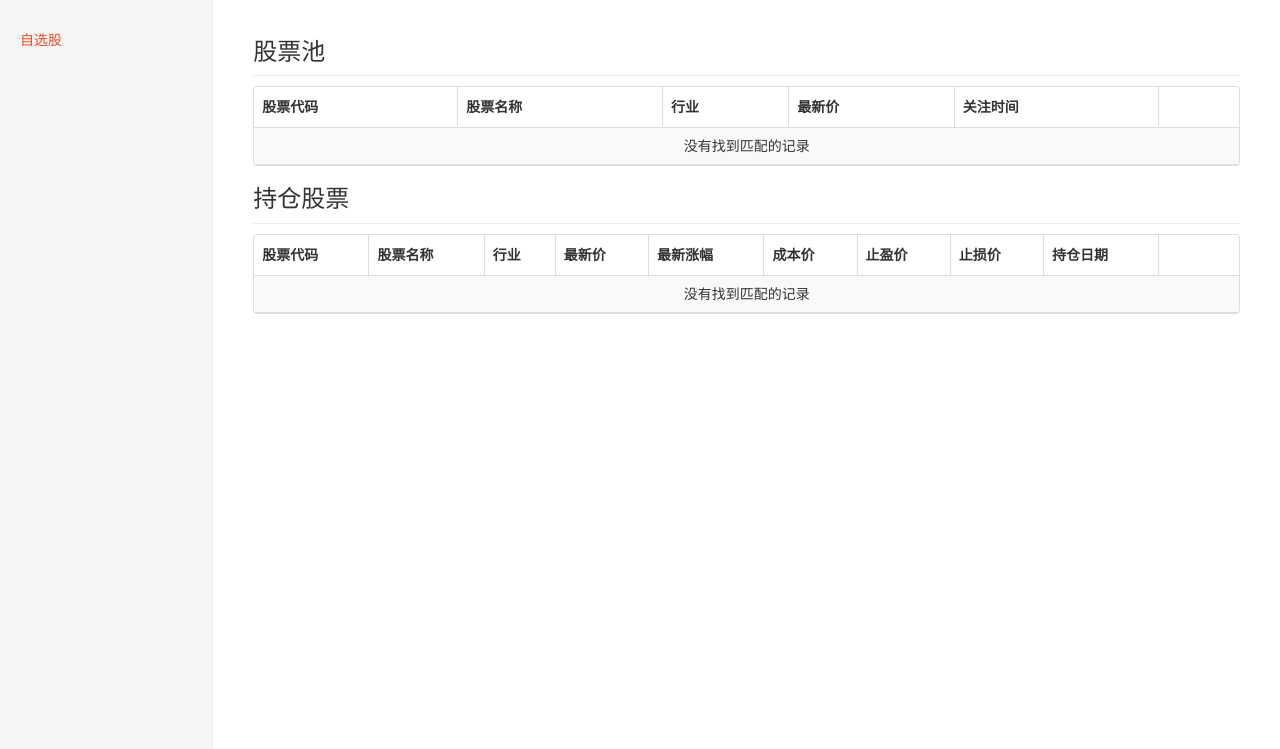
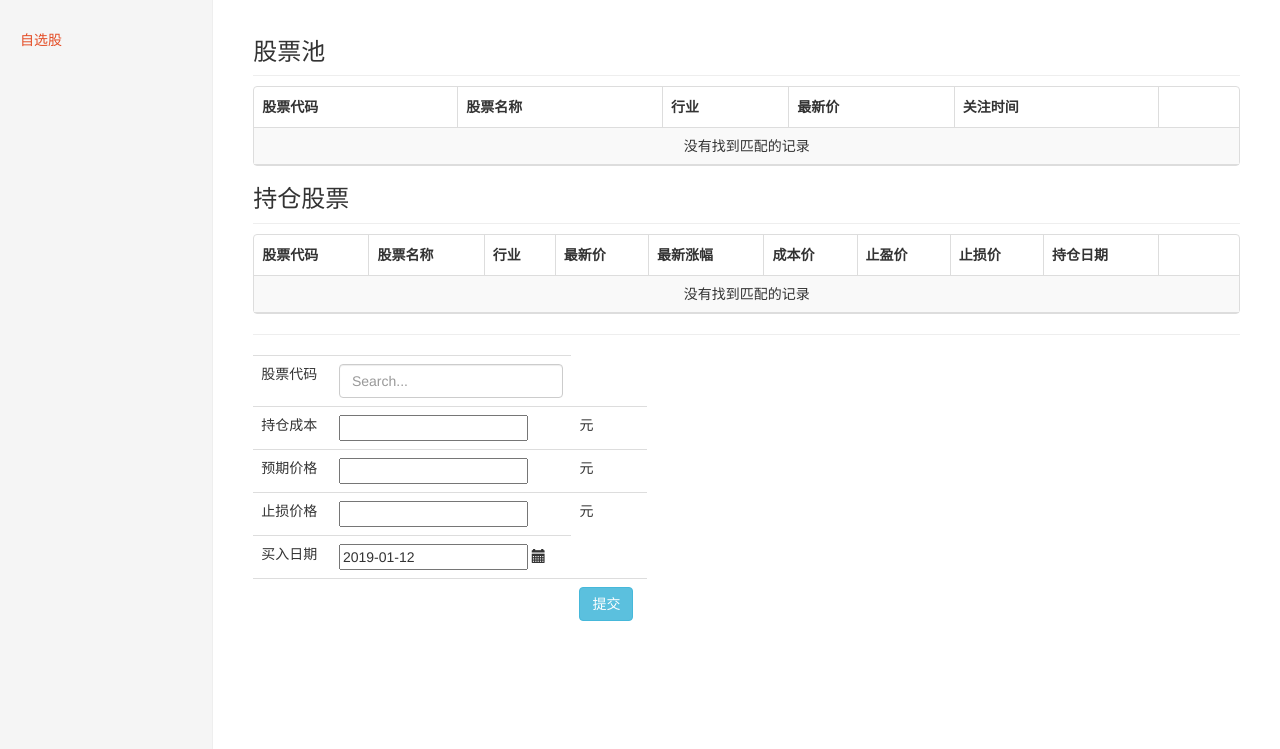
Before and after one commit to flychensc/orange, a Django app: page /stock/pool in a window 1280 px wide. Shown: the part 51-800 px from the top of the page. Run offline with Django 3.2, Linux system fonts and the light colour scheme; data that the repository does not hold is empty; parts of the project's set-up code (start-up, migrations or seed data) failed here and were passed over; some libraries are stand-ins or nearby versions.

Commit message:
持仓添加OK

```diff
--- a/backend/views.py
+++ b/backend/views.py
@@ -363,9 +363,15 @@ def interest_list(request):
 
 def join_position(request):
     stock = request.POST.get('stock')
+    codePrice = request.POST.get('codePrice')
     priceToSell = request.POST.get('priceToSell')
     priceToStop = request.POST.get('priceToStop')
-    item = Position(code=stock, priceToSell=priceToSell, priceToStop=priceToStop, createDay=datetime.datetime.today())
+    day = request.POST.get('day')
+    item = Position(code=stock[:6],
+            codePrice=float(codePrice),
+            priceToSell=float(priceToSell),
+            priceToStop=float(priceToStop),
+            createDay=day)
     item.save()
     return redirect(request.META['HTTP_REFERER'], locals())
 
--- a/webgui/templates/detail.html
+++ b/webgui/templates/detail.html
@@ -15,8 +15,6 @@
     <link href="/static/css/bootstrap.min.css" rel="stylesheet">
     <!-- Bootstrap Table CSS -->
     <link rel="stylesheet" href="/static/css/bootstrap-table.min.css">
-    <!-- Bootstrap Select CSS -->
-    <link rel="stylesheet" href="/static/css/bootstrap-select.min.css">
     <!-- Bootstrap Datetime Picker-->
     <link rel="stylesheet" href="/static/css/bootstrap-datetimepicker.min.css">
 
@@ -317,7 +315,6 @@
     <script src="/static/js/bootstrap-table.min.js"></script>
     <!-- put your locale files after bootstrap-table.js -->
     <script src="/static/js/locale/bootstrap-table-zh-CN.min.js"></script>
-    <script src="/static/js/bootstrap-select.min.js"></script>
     <script src="/static/js/bootstrap-datetimepicker.min.js"></script>
     <!-- 引入 echarts.js -->
     <script src="/static/js/echarts.min.js"></script>
@@ -561,7 +558,7 @@
                 newResp.push({
                     'day': e.day,
                     'policy': '<font color="' + policyColor[e.policy] + '">' + e.policy + '</font>',
-                    'comments': e.comments,
+                    'comments': e.comments.replace(/\n/g, "</br>"),
                     'buttons': '<form action="/data/del_comments" method="POST">  {% csrf_token %}'
                         + '<input type="text" name="stock" value="' + e.code + '" hidden="hidden"></input>'
                         + '<input type="text" name="day" value="' + e.day + '" hidden="hidden"></input>'
--- a/webgui/templates/pool.html
+++ b/webgui/templates/pool.html
@@ -15,6 +15,8 @@
     <link href="/static/css/bootstrap.min.css" rel="stylesheet">
     <!-- Bootstrap Table CSS -->
     <link rel="stylesheet" href="/static/css/bootstrap-table.min.css">
+    <!-- Bootstrap Datetime Picker-->
+    <link rel="stylesheet" href="/static/css/bootstrap-datetimepicker.min.css">
 
     <!-- Custom styles for this template -->
     <link href="/static/css/dashboard.css" rel="stylesheet">
@@ -66,6 +68,64 @@
           </table>
         </div>
 
+        <hr/>
+        <div class="row">
+            <div class="col-md-5">
+                <form action="/data/join_position" method="POST"> {% csrf_token %}
+                  <table class="table">
+                    <tbody>
+                      <tr>
+                        <td>股票代码</td>
+                        <td>
+                            <input type="text" class="form-control" placeholder="Search..." name="stock" id="textsearch" autocomplete="off" data-provide="typeahead"/>
+                        </td>
+                      </tr>
+                      <tr>
+                        <td>持仓成本</td>
+                        <td>
+                            <input type="text" name="codePrice"/>
+                        </td>
+                        <td>元</td>
+                      </tr>
+                      <tr>
+                        <td>预期价格</td>
+                        <td>
+                            <input type="text" name="priceToSell"/>
+                        </td>
+                        <td>元</td>
+                      </tr>
+                      <tr>
+                        <td>止损价格</td>
+                        <td>
+                            <input type="text" name="priceToStop"/>
+                        </td>
+                        <td>元</td>
+                      </tr>
+                      <tr>
+                        <td>买入日期</td>
+                        <td>
+                          <div id="position_datepicker" class="input-append">
+                              <input data-format="yyyy-MM-dd" type="text" name="day"></input>
+                              <span class="add-on">
+                                  <span class="glyphicon glyphicon-calendar">
+                                  </span>
+                              </span>
+                          </div>
+                        </td>
+                      </tr>
+                      <tr>
+                        <td></td>
+                        <td></td>
+                        <td>
+                          <button type="submit" class="btn btn-info">提交</button>
+                        </td>
+                      </tr>
+                    </tbody>
+                  </table>
+                </form>
+              </div>
+        </div>
+
         </div>
       </div>
     </div>
@@ -79,10 +139,26 @@
     <script src="/static/js/bootstrap-table.min.js"></script>
     <!-- put your locale files after bootstrap-table.js -->
     <script src="/static/js/locale/bootstrap-table-zh-CN.min.js"></script>
+    <script src="/static/js/bootstrap-datetimepicker.min.js"></script>
     <!-- 引入 echarts.js -->
     <script src="/static/js/echarts.min.js"></script>
 
     <script type="text/javascript">
+
+      $(document).ready(function() {
+        $.get("/data/stock_list", function(data){
+          $("#textsearch").typeahead({ source:data['stocks'] });
+        },'json');
+      })
+
+      $('#position_datepicker').datetimepicker({
+          pickTime: false
+      });
+
+      $(document).ready(function() {
+          var today = new Date()
+          $("#position_datepicker").data('datetimepicker').setLocalDate(today);
+      });
 
       $('#interest_pool').bootstrapTable({
         url: "/data/interest_list",
@@ -127,7 +203,7 @@
             title: '关注时间'
         }, {
             field: 'buttons',
-              width: '80',
+            width: '80',
         }, ]
 
       });
@@ -198,7 +274,7 @@
             title: '持仓日期'
         }, {
             field: 'buttons',
-              width: '80',
+            width: '80',
         }, ]
 
       });
```
